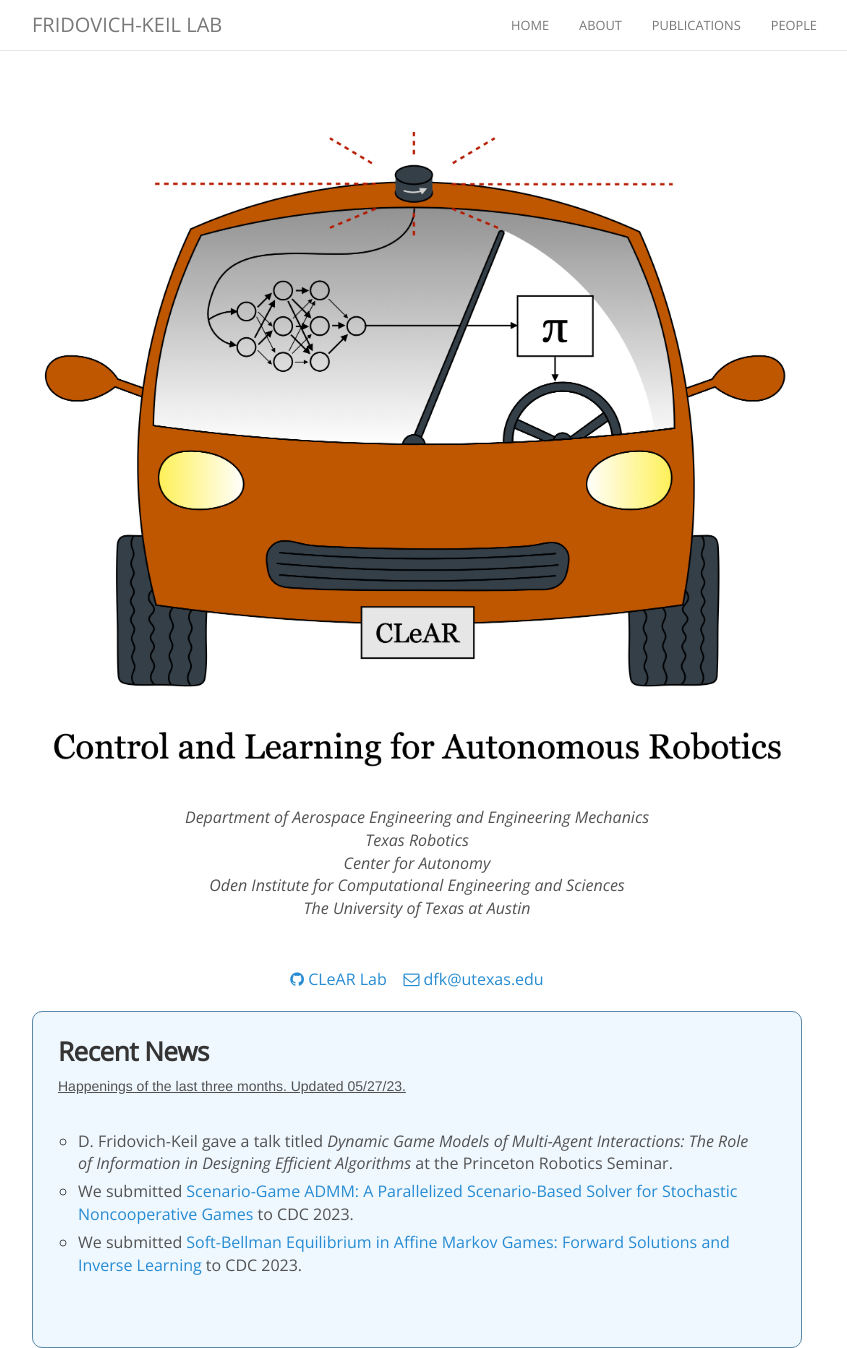
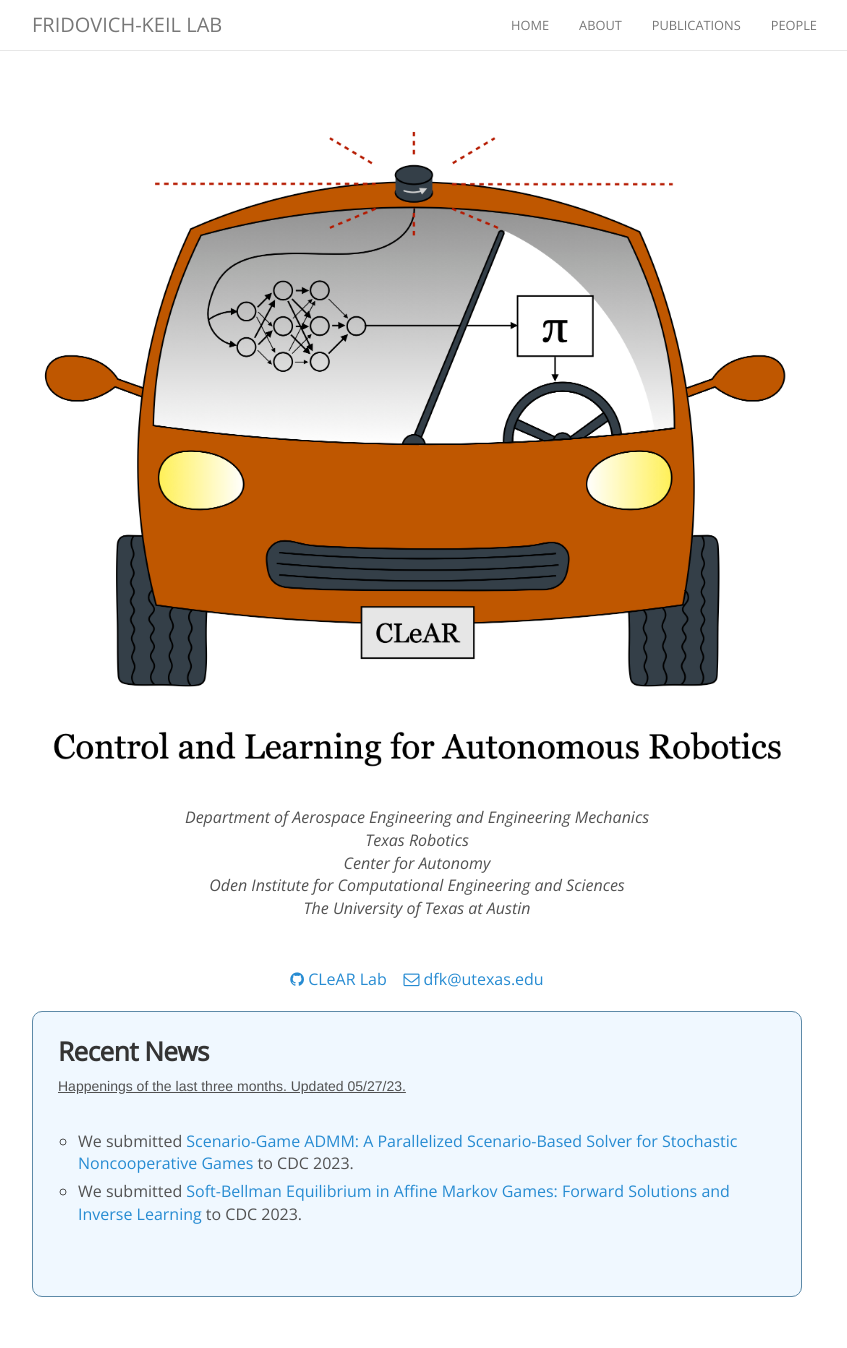
Before and after one commit to KordingLab/KordingLab.github.io, a Jekyll site: the page built from index.html, in a window 1280 px wide and 1348 px high. Shown: the whole window, without its empty margins (223-1070 px from the left). Built offline with Jekyll 4.4.1, drawn with Linux system fonts in a browser that asks for light colours; nearby versions of some CDN libraries; comment, search, counter and statistics services are not loaded.

Commit message:
update dfk cv

```diff
--- a/_data/news.yml
+++ b/_data/news.yml
@@ -1,7 +1,3 @@
-- date: 2023-05-12
-  details: >-
-    D. Fridovich-Keil gave a talk titled <i>Dynamic Game Models of Multi-Agent Interactions: The Role of Information in Designing Efficient Algorithms</i> at the Princeton Robotics Seminar.
-
 - date: 2023-03-31
   details: >-
     We submitted <a href="https://arxiv.org/pdf/2304.01945.pdf">Scenario-Game ADMM: A Parallelized Scenario-Based Solver for Stochastic Noncooperative Games</a> to CDC 2023.
```
Also changed, not shown: 1 other file.
